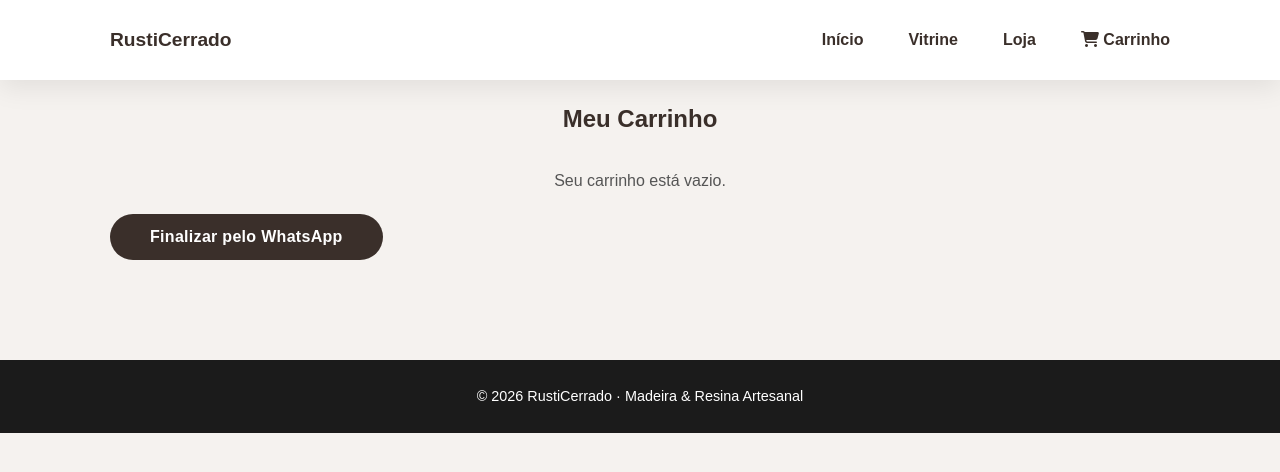
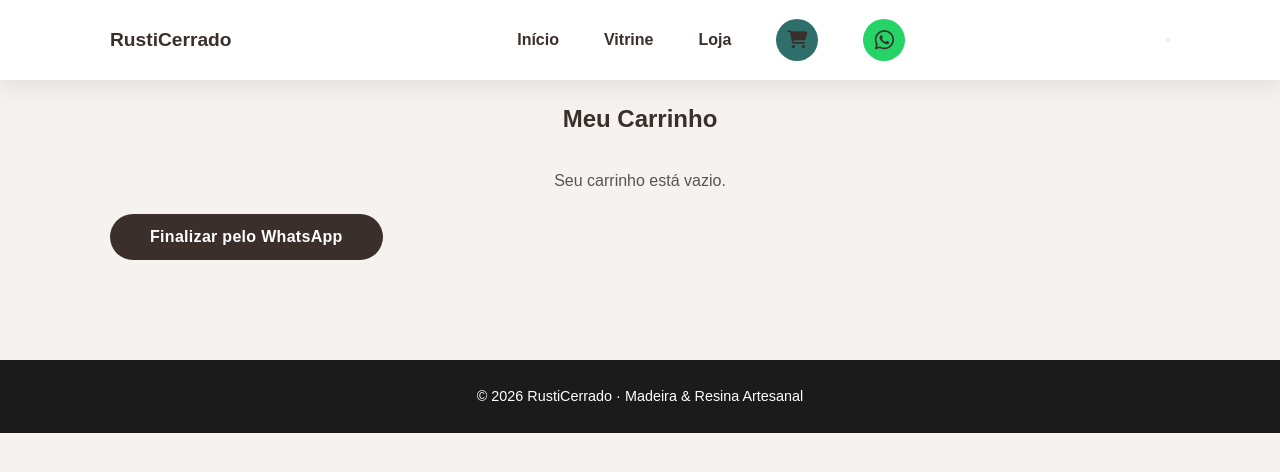
Before and after one commit to fabiorodrigueslima/RustiCerrado, a plain HTML site: page carrinho.html in a window 1280 px wide. Drawn offline with Linux system fonts and the light colour scheme.

Commit message:
Update carrinho.html

```diff
--- a/carrinho.html
+++ b/carrinho.html
@@ -18,19 +18,36 @@
   <!-- HEADER -->
   <header class="header">
     <div class="container header-flex">
+
       <div class="logo">
         <strong>RustiCerrado</strong>
       </div>
 
-      <nav class="nav">
+      <!-- NAV -->
+      <nav class="nav" id="nav-menu">
         <a href="index.html">Início</a>
         <a href="vitrine.html">Vitrine</a>
-        <a href="loja.html" class="active">Loja</a>
-        <a href="carrinho.html" class="xart-icon" aria-label="Carrinho"><i class="fas fa-shopping-cart"></i>
-          Carrinho</a>
+        <a href="loja.html">Loja</a>
+
+        <a href="carrinho.html" class="cart-icon" aria-label="Carrinho">
+          <i class="fas fa-shopping-cart"></i>
+        </a>
+
+        <a href="https://wa.me/5561999952341" class="whatsapp-icon" target="_blank" aria-label="WhatsApp">
+          <i class="fab fa-whatsapp"></i>
+        </a>
       </nav>
+
+      <!-- MENU MOBILE -->
+      <button class="menu-mobile" id="menu-mobile" aria-label="Abrir menu">
+        <span></span>
+        <span></span>
+        <span></span>
+      </button>
+
     </div>
   </header>
+
 
   <!-- CARRINHO -->
   <section class="section">
```
